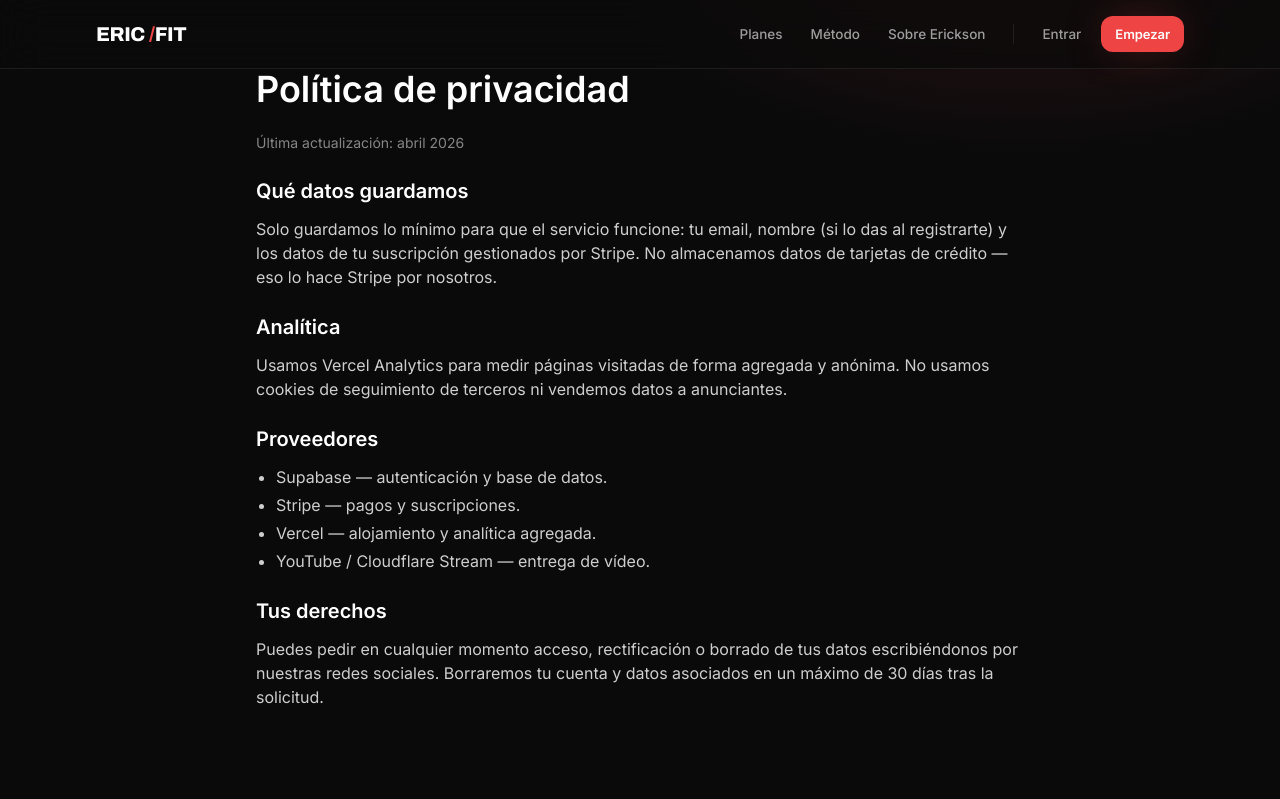
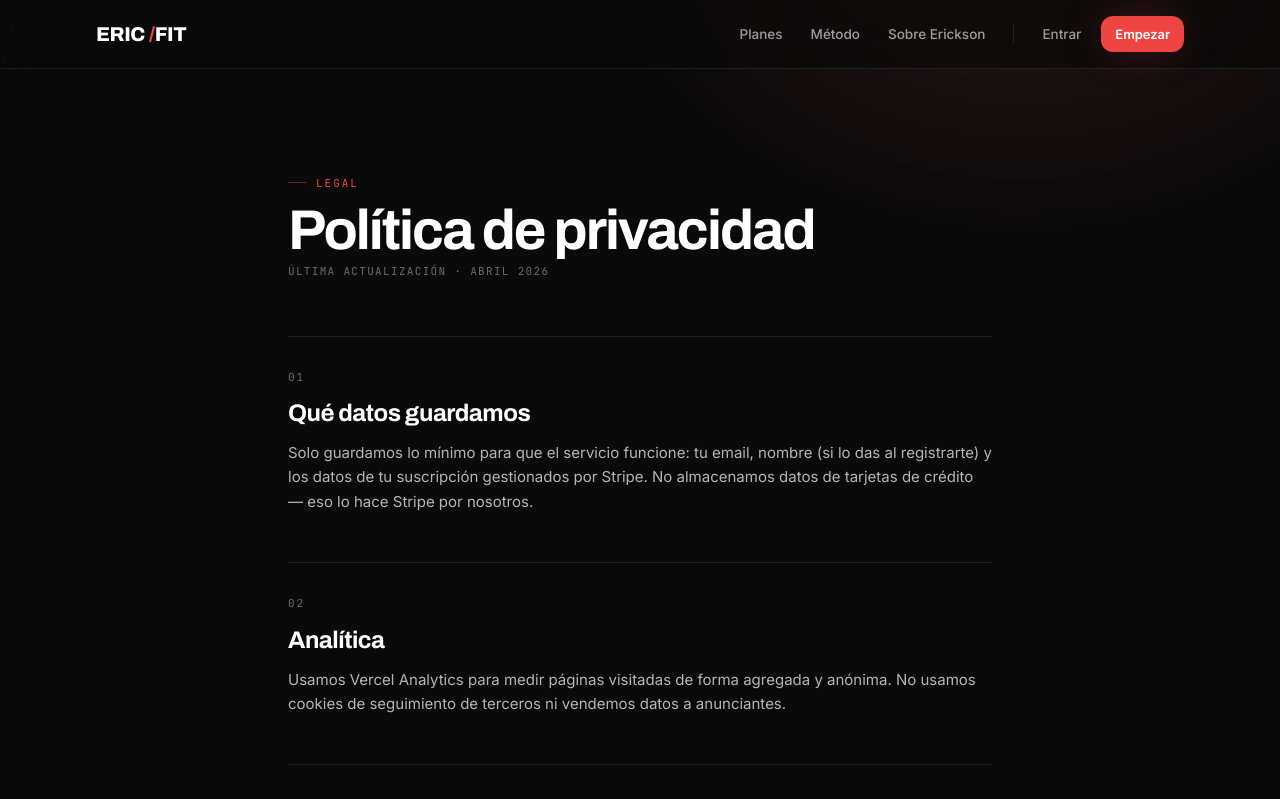
Before and after one commit to Guillermoxd13/eric-fitness-web, a Next.js app: page /legal/privacidad in a window 1280 px wide. Shown: the top 799 px of the page. Built offline with nearby package versions, Linux system fonts and the light colour scheme; no server answers.

Commit message:
Editorial consistency: VideoPlayer, legal pages, toast migration

```diff
--- a/src/app/(protected)/account/PortalButton.tsx
+++ b/src/app/(protected)/account/PortalButton.tsx
@@ -1,31 +1,30 @@
 "use client";
 
+import { ArrowRight } from "lucide-react";
 import { useState } from "react";
+import { toast } from "sonner";
 
 export function PortalButton() {
   const [loading, setLoading] = useState(false);
-  const [error, setError] = useState<string | null>(null);
 
   async function onClick() {
     setLoading(true);
-    setError(null);
     try {
       const res = await fetch("/api/stripe/portal", { method: "POST" });
       const body = await res.json();
       if (!res.ok) throw new Error(body.error ?? "Error abriendo el portal.");
       window.location.href = body.url;
     } catch (e) {
-      setError(e instanceof Error ? e.message : "Error desconocido.");
+      const message = e instanceof Error ? e.message : "Error desconocido.";
+      toast.error(message);
       setLoading(false);
     }
   }
 
   return (
-    <div>
-      <button onClick={onClick} disabled={loading} className="btn-outline">
-        {loading ? "Abriendo…" : "Gestionar suscripción"}
-      </button>
-      {error && <p className="mt-2 text-sm text-brand-400">{error}</p>}
-    </div>
+    <button onClick={onClick} disabled={loading} className="btn-outline">
+      {loading ? "Abriendo…" : "Gestionar en Stripe"}
+      <ArrowRight className="h-4 w-4" />
+    </button>
   );
 }
--- a/src/app/legal/privacidad/page.tsx
+++ b/src/app/legal/privacidad/page.tsx
@@ -1,51 +1,78 @@
 import type { Metadata } from "next";
+import { Eyebrow } from "@/components/ui/Eyebrow";
 
 export const metadata: Metadata = {
   title: "Política de privacidad",
-  description: "Cómo tratamos tus datos en Eric Fitness.",
+  description: "Cómo tratamos tus datos en Eric/Fit.",
 };
 
-export default function PrivacidadPage() {
-  return (
-    <article className="mx-auto max-w-3xl space-y-6">
-      <h1 className="text-4xl font-semibold">Política de privacidad</h1>
-      <p className="text-sm text-white/50">Última actualización: abril 2026</p>
-
-      <section className="space-y-3 text-white/80">
-        <h2 className="text-xl font-semibold text-white">Qué datos guardamos</h2>
+const sections = [
+  {
+    n: "01",
+    title: "Qué datos guardamos",
+    body: (
       <p>
         Solo guardamos lo mínimo para que el servicio funcione: tu email, nombre (si lo das al
         registrarte) y los datos de tu suscripción gestionados por Stripe. No almacenamos datos de
         tarjetas de crédito — eso lo hace Stripe por nosotros.
       </p>
-      </section>
-
-      <section className="space-y-3 text-white/80">
-        <h2 className="text-xl font-semibold text-white">Analítica</h2>
+    ),
+  },
+  {
+    n: "02",
+    title: "Analítica",
+    body: (
       <p>
         Usamos Vercel Analytics para medir páginas visitadas de forma agregada y anónima. No usamos
         cookies de seguimiento de terceros ni vendemos datos a anunciantes.
       </p>
-      </section>
-
-      <section className="space-y-3 text-white/80">
-        <h2 className="text-xl font-semibold text-white">Proveedores</h2>
-        <ul className="ml-5 list-disc space-y-1">
+    ),
+  },
+  {
+    n: "03",
+    title: "Proveedores",
+    body: (
+      <ul className="ml-5 list-disc space-y-1.5">
         <li>Supabase — autenticación y base de datos.</li>
         <li>Stripe — pagos y suscripciones.</li>
         <li>Vercel — alojamiento y analítica agregada.</li>
         <li>YouTube / Cloudflare Stream — entrega de vídeo.</li>
       </ul>
-      </section>
-
-      <section className="space-y-3 text-white/80">
-        <h2 className="text-xl font-semibold text-white">Tus derechos</h2>
+    ),
+  },
+  {
+    n: "04",
+    title: "Tus derechos",
+    body: (
       <p>
         Puedes pedir en cualquier momento acceso, rectificación o borrado de tus datos escribiéndonos
         por nuestras redes sociales. Borraremos tu cuenta y datos asociados en un máximo de 30 días
         tras la solicitud.
       </p>
+    ),
+  },
+];
+
+export default function PrivacidadPage() {
+  return (
+    <article className="mx-auto max-w-3xl px-6 py-16 md:px-8 md:py-24">
+      <Eyebrow>Legal</Eyebrow>
+      <h1 className="mt-5 font-display text-4xl font-bold tracking-editorial-display md:text-[56px]">
+        Política de privacidad
+      </h1>
+      <p className="mt-3 font-mono text-[11px] uppercase tracking-[0.12em] text-white/40">
+        Última actualización · abril 2026
+      </p>
+
+      <div className="mt-14 space-y-12">
+        {sections.map((s) => (
+          <section key={s.n} className="border-t border-hair pt-8">
+            <div className="mono-label">{s.n}</div>
+            <h2 className="mt-3 font-display text-2xl font-bold tracking-editorial-lg">{s.title}</h2>
+            <div className="mt-3 text-[15px] leading-relaxed text-white/70">{s.body}</div>
           </section>
+        ))}
+      </div>
     </article>
   );
 }
--- a/src/app/legal/terminos/page.tsx
+++ b/src/app/legal/terminos/page.tsx
@@ -1,59 +1,66 @@
 import type { Metadata } from "next";
+import { Eyebrow } from "@/components/ui/Eyebrow";
 
 export const metadata: Metadata = {
   title: "Términos de uso",
-  description: "Términos y condiciones de uso de Eric Fitness.",
+  description: "Términos y condiciones de uso de Eric/Fit.",
 };
+
+const sections = [
+  {
+    n: "01",
+    title: "Uso del servicio",
+    body:
+      "Eric/Fit ofrece contenido de entrenamiento en vídeo con fines educativos. Al usar la plataforma aceptas hacerlo bajo tu propia responsabilidad. Antes de empezar cualquier rutina te recomendamos consultar con un profesional de la salud.",
+  },
+  {
+    n: "02",
+    title: "Cuenta y suscripción",
+    body:
+      "Para acceder al contenido Premium necesitas una suscripción activa. La suscripción se renueva automáticamente hasta que la canceles desde tu cuenta. Puedes cancelar en cualquier momento sin penalización.",
+  },
+  {
+    n: "03",
+    title: "Contenido",
+    body:
+      "Todos los vídeos y materiales son propiedad de Erickson Zambrano. Queda prohibida su descarga, redistribución o uso comercial sin autorización escrita.",
+  },
+  {
+    n: "04",
+    title: "Limitación de responsabilidad",
+    body:
+      "Eric/Fit no se hace responsable de lesiones derivadas de un uso inadecuado de los entrenamientos. Ejecuta los ejercicios con precaución y adapta la intensidad a tu nivel.",
+  },
+  {
+    n: "05",
+    title: "Cambios en los términos",
+    body:
+      "Estos términos pueden actualizarse. Te avisaremos por email cuando haya cambios significativos.",
+  },
+];
 
 export default function TerminosPage() {
   return (
-    <article className="prose-ericfitness mx-auto max-w-3xl space-y-6">
-      <h1 className="text-4xl font-semibold">Términos de uso</h1>
-      <p className="text-sm text-white/50">Última actualización: abril 2026</p>
+    <article className="mx-auto max-w-3xl px-6 py-16 md:px-8 md:py-24">
+      <Eyebrow>Legal</Eyebrow>
+      <h1 className="mt-5 font-display text-4xl font-bold tracking-editorial-display md:text-[56px]">
+        Términos de uso
+      </h1>
+      <p className="mt-3 font-mono text-[11px] uppercase tracking-[0.12em] text-white/40">
+        Última actualización · abril 2026
+      </p>
 
-      <section className="space-y-3 text-white/80">
-        <h2 className="text-xl font-semibold text-white">1. Uso del servicio</h2>
-        <p>
-          Eric Fitness ofrece contenido de entrenamiento en vídeo con fines educativos. Al usar la
-          plataforma aceptas hacerlo bajo tu propia responsabilidad. Antes de empezar cualquier rutina
-          te recomendamos consultar con un profesional de la salud.
-        </p>
-      </section>
+      <div className="mt-14 space-y-12">
+        {sections.map((s) => (
+          <section key={s.n} className="border-t border-hair pt-8">
+            <div className="mono-label">{s.n}</div>
+            <h2 className="mt-3 font-display text-2xl font-bold tracking-editorial-lg">{s.title}</h2>
+            <p className="mt-3 text-[15px] leading-relaxed text-white/70">{s.body}</p>
+          </section>
+        ))}
+      </div>
 
-      <section className="space-y-3 text-white/80">
-        <h2 className="text-xl font-semibold text-white">2. Cuenta y suscripción</h2>
-        <p>
-          Para acceder al contenido Premium necesitas una suscripción activa. La suscripción se renueva
-          automáticamente hasta que la canceles desde tu cuenta. Puedes cancelar en cualquier momento
-          sin penalización.
-        </p>
-      </section>
-
-      <section className="space-y-3 text-white/80">
-        <h2 className="text-xl font-semibold text-white">3. Contenido</h2>
-        <p>
-          Todos los vídeos y materiales son propiedad de Erickson Zambrano. Queda prohibida su descarga,
-          redistribución o uso comercial sin autorización escrita.
-        </p>
-      </section>
-
-      <section className="space-y-3 text-white/80">
-        <h2 className="text-xl font-semibold text-white">4. Limitación de responsabilidad</h2>
-        <p>
-          Eric Fitness no se hace responsable de lesiones derivadas de un uso inadecuado de los
-          entrenamientos. Ejecuta los ejercicios con precaución y adapta la intensidad a tu nivel.
-        </p>
-      </section>
-
-      <section className="space-y-3 text-white/80">
-        <h2 className="text-xl font-semibold text-white">5. Cambios en los términos</h2>
-        <p>
-          Estos términos pueden actualizarse. Te avisaremos por email cuando haya cambios
-          significativos.
-        </p>
-      </section>
-
-      <p className="text-sm text-white/50">
+      <p className="mt-14 text-sm text-white/50">
         ¿Dudas? Contacta con nosotros por nuestras redes sociales.
       </p>
     </article>
--- a/src/app/pricing/CheckoutButton.tsx
+++ b/src/app/pricing/CheckoutButton.tsx
@@ -1,7 +1,9 @@
 "use client";
 
+import { ArrowRight } from "lucide-react";
 import { useRouter } from "next/navigation";
 import { useState } from "react";
+import { toast } from "sonner";
 
 export function CheckoutButton({
   plan,
@@ -12,7 +14,6 @@ export function CheckoutButton({
 }) {
   const router = useRouter();
   const [loading, setLoading] = useState(false);
-  const [error, setError] = useState<string | null>(null);
 
   async function onClick() {
     if (!isLoggedIn) {
@@ -20,7 +21,6 @@ export function CheckoutButton({
       return;
     }
     setLoading(true);
-    setError(null);
     try {
       const res = await fetch("/api/stripe/checkout", {
         method: "POST",
@@ -31,17 +31,16 @@ export function CheckoutButton({
       if (!res.ok) throw new Error(body.error ?? "Error iniciando el checkout.");
       window.location.href = body.url;
     } catch (e) {
-      setError(e instanceof Error ? e.message : "Error desconocido.");
+      const message = e instanceof Error ? e.message : "Error desconocido.";
+      toast.error(message);
       setLoading(false);
     }
   }
 
   return (
-    <div>
-      <button onClick={onClick} disabled={loading} className="btn-primary w-full">
-        {loading ? "Redirigiendo…" : isLoggedIn ? "Suscribirme" : "Crear cuenta"}
-      </button>
-      {error && <p className="mt-2 text-sm text-brand-400">{error}</p>}
-    </div>
+    <button onClick={onClick} disabled={loading} className="btn-primary btn-lg w-full">
+      {loading ? "Redirigiendo…" : isLoggedIn ? "Suscribirme" : "Crear cuenta"}
+      <ArrowRight className="h-4 w-4" />
+    </button>
   );
 }
--- a/src/components/VideoPlayer.tsx
+++ b/src/components/VideoPlayer.tsx
@@ -38,12 +38,16 @@ export function VideoPlayer({ videoId }: { videoId: string }) {
 
   if (locked) {
     return (
-      <div className="glass grid aspect-video w-full place-items-center rounded-2xl border-brand-500/30 p-6 text-center">
+      <div className="grid aspect-video w-full place-items-center bg-ink-800 p-6 text-center">
         <div>
-          <Lock className="mx-auto h-8 w-8 text-brand-400" />
-          <p className="mt-3 font-semibold">Vídeo Premium</p>
+          <div className="mx-auto grid h-16 w-16 place-items-center rounded-full border border-gold-400/40 bg-black/50 backdrop-blur">
+            <Lock className="h-7 w-7 text-gold-400" strokeWidth={2} />
+          </div>
+          <p className="mt-4 font-display text-xl font-bold tracking-editorial-lg">Vídeo Premium</p>
           <p className="mt-1 text-sm text-white/60">Suscríbete para desbloquear este contenido.</p>
-          <Link href="/pricing" className="btn-primary mt-4 inline-flex">Ver planes</Link>
+          <Link href="/pricing" className="btn-gold mt-5 inline-flex">
+            Ver planes
+          </Link>
         </div>
       </div>
     );
@@ -51,9 +55,9 @@ export function VideoPlayer({ videoId }: { videoId: string }) {
 
   if (error) {
     return (
-      <div className="glass grid aspect-video w-full place-items-center rounded-2xl p-6 text-center">
+      <div className="grid aspect-video w-full place-items-center bg-ink-800 p-6 text-center">
         <div>
-          <p className="font-semibold">No podemos reproducir este vídeo.</p>
+          <p className="font-display font-semibold">No podemos reproducir este vídeo.</p>
           <p className="mt-1 text-sm text-white/60">{error}</p>
         </div>
       </div>
@@ -61,14 +65,13 @@ export function VideoPlayer({ videoId }: { videoId: string }) {
   }
 
   if (!data) {
-    return <div className="glass aspect-video w-full animate-pulse rounded-2xl" />;
+    return <div className="aspect-video w-full animate-pulse bg-ink-800" />;
   }
 
   const src = data.provider === "youtube" ? data.embedUrl : data.iframeUrl;
 
   return (
-    <div className="glass overflow-hidden rounded-2xl">
-      <div className="relative aspect-video w-full">
+    <div className="relative aspect-video w-full bg-black">
       <iframe
         src={src}
         className="absolute inset-0 h-full w-full"
@@ -76,6 +79,5 @@ export function VideoPlayer({ videoId }: { videoId: string }) {
         allowFullScreen
       />
     </div>
-    </div>
   );
 }
```
Lines whose indentation alone changed are shown as unchanged.
